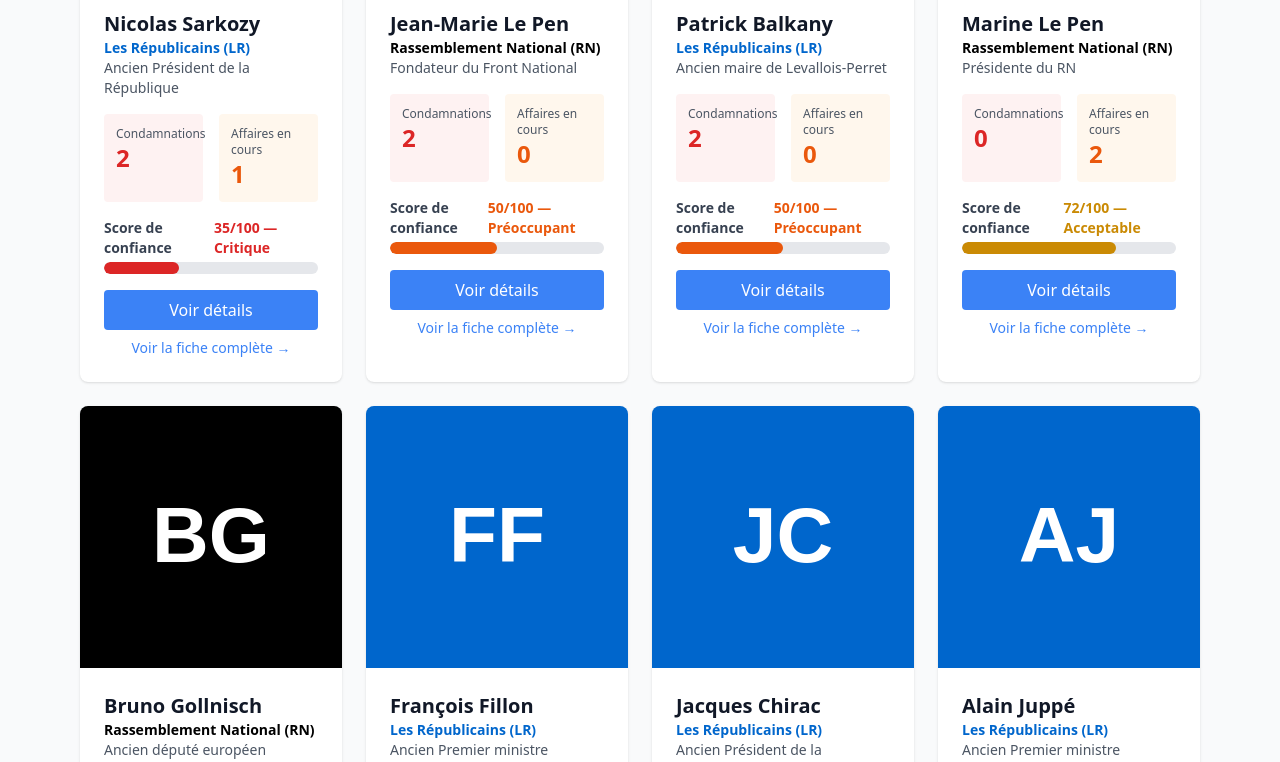
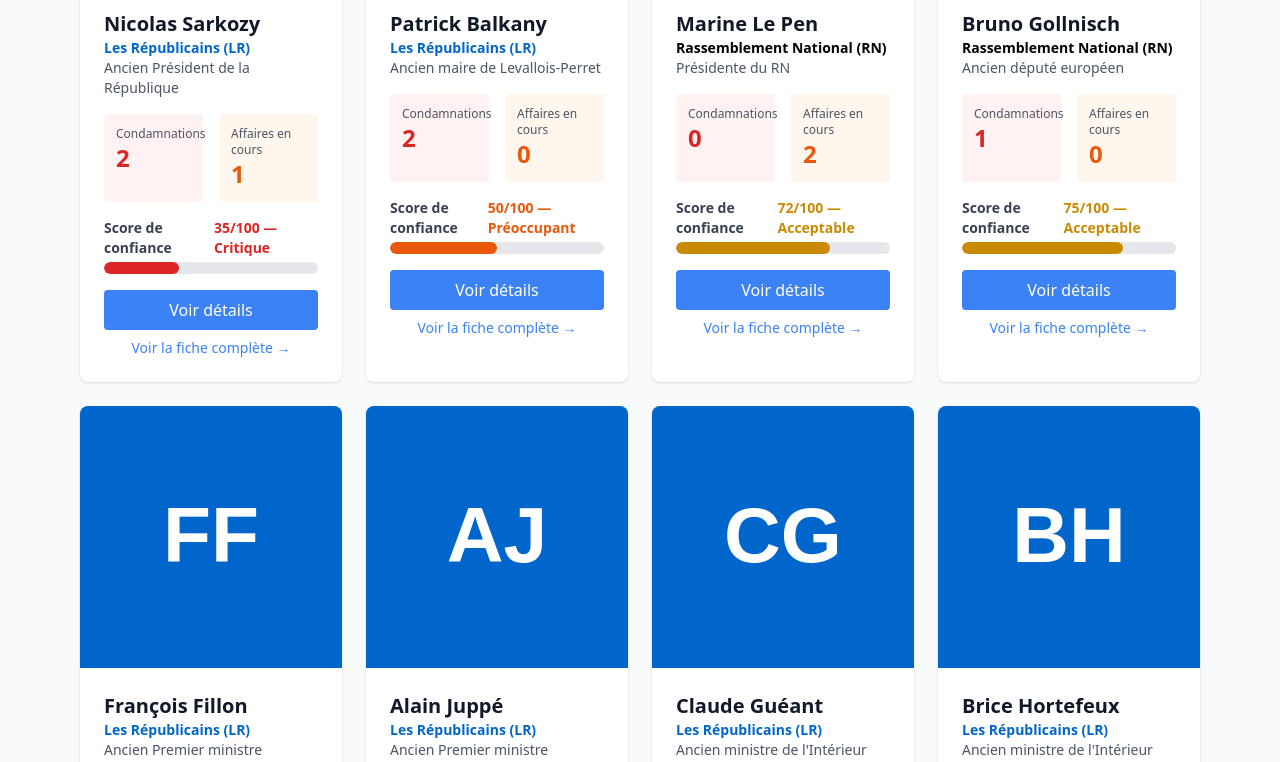
Before and after one commit to bennetradim-code/frenchpolitics, a React (Vite) app: page / in a window 1280 px wide. Shown: the part 1720-2482 px from the top of the page. Built offline with nearby package versions, Linux system fonts and the light colour scheme.

Commit message:
remove: delete deceased politicians (Jean-Marie Le Pen, Jacques Chirac)

```diff
--- a/src/data/frenchPolitics.js
+++ b/src/data/frenchPolitics.js
@@ -150,27 +150,6 @@
   },
   {
     id: nextId++,
-    name: 'Jean-Marie Le Pen',
-    party: 'rn',
-    position: 'Fondateur du Front National',
-    convictions: 2,
-    ongoingCases: 0,
-    details: {
-      birthDate: '1928-06-20',
-      birthPlace: 'La Trinité-sur-Mer',
-      career: [
-        'Candidat présidentiel (1974, 1988, 1995, 2002)',
-        'Fondateur du Front National (1972)',
-        'Député (1986-1988, 1997-2002)'
-      ],
-      justiceIncidents: [
-        { type: 'Condamnation', date: '1998', description: 'Condamné pour propos antisémites' },
-        { type: 'Condamnation', date: '2015', description: 'Condamné pour propos homophobes' }
-      ]
-    }
-  },
-  {
-    id: nextId++,
     name: 'Jordan Bardella',
     party: 'rn',
     position: 'Président du RN',
@@ -395,26 +374,6 @@
         'Président de LR (2022-)'
       ],
       justiceIncidents: []
-    }
-  },
-  {
-    id: nextId++,
-    name: 'Jacques Chirac',
-    party: 'lr',
-    position: 'Ancien Président de la République',
-    convictions: 1,
-    ongoingCases: 0,
-    details: {
-      birthDate: '1932-11-29',
-      birthPlace: 'Paris',
-      career: [
-        'Maire de Paris (1977-1995)',
-        'Premier ministre (1974-1976, 1986-1988)',
-        'Président de la République (1995-2007)'
-      ],
-      justiceIncidents: [
-        { type: 'Condamnation', date: '2011', description: 'Condamné à 2 ans de prison avec sursis pour détournement de fonds publics et abus de confiance (emplois fictifs à la mairie de Paris)' }
-      ]
     }
   },
   {
```
